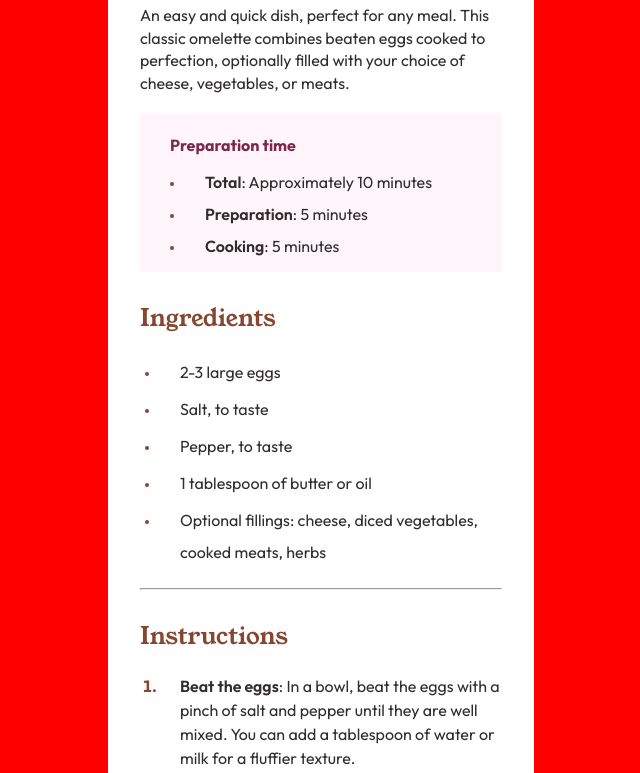
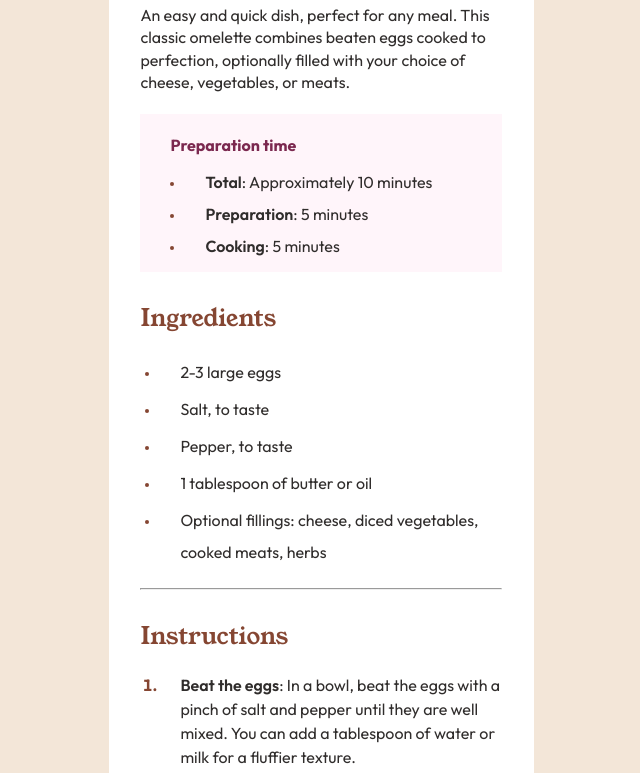
Before and after one commit to jonathansm973/pagina-de-recetas, a plain HTML site: page index.html in a window 1280 px wide. Shown: the part 320-1093 px from the top of the page, without its empty margins (319-959 px from the left). Drawn offline with Linux system fonts and the light colour scheme; a web font is replaced by a local one.

Commit message:
Update style.css

```diff
--- a/style.css
+++ b/style.css
@@ -17,7 +17,7 @@
 
 body{
 
-    max-width: 426px;
+    max-width: 425px;
     min-height: 100svh;
     background-color: var(--Stone-crema);
     color: var(--Stone-negro);
@@ -25,7 +25,7 @@ body{
     display: flex;
     justify-self: center;
     line-height: 1.4;
-    background-color: red;
+
 
 
 }
```
